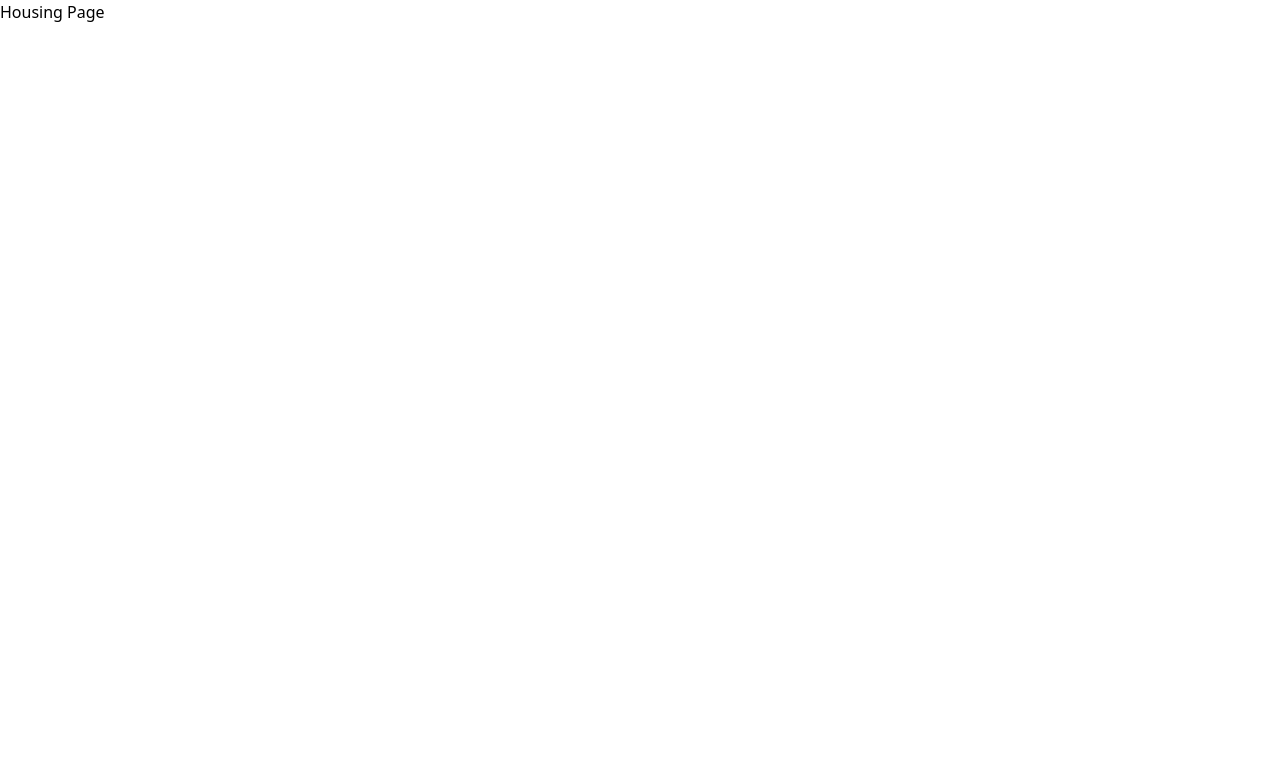
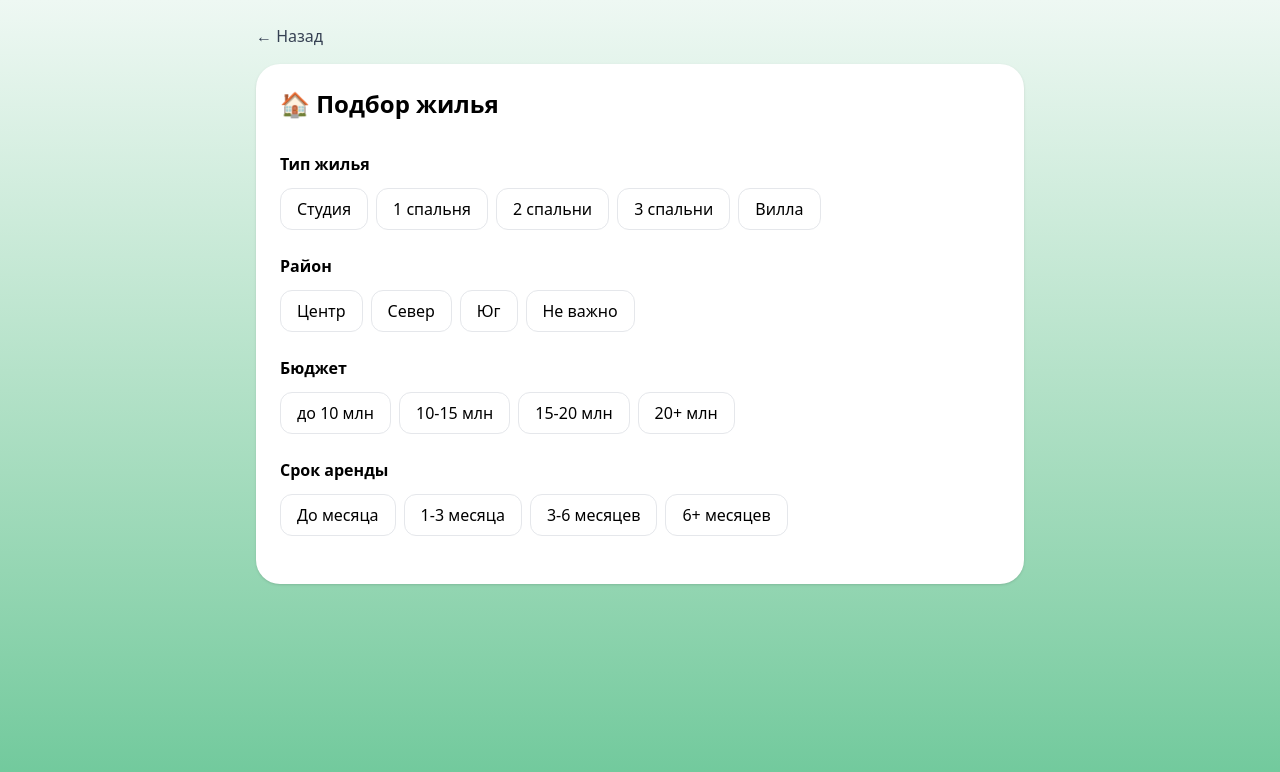
Before and after one commit to MaxbIch/superbot, a React (Vite) app: page /housing in a window 1280 px wide. Shown: the top 772 px of the page. Built offline with nearby package versions, Linux system fonts and the light colour scheme.

Commit message:
Google sheets rates

```diff
--- /dev/null
+++ b/src/components/LeadFormPage.tsx
@@ -0,0 +1,116 @@
+import { useMemo, useState } from "react";
+
+import Layout from "./Layout";
+import BackButton from "./BackButton";
+import OptionGroup from "./OptionGroup";
+
+import type {
+    LeadConfig,
+} from "../types/lead";
+
+interface Props {
+    config: LeadConfig;
+}
+
+export default function LeadFormPage({
+                                         config,
+                                     }: Props) {
+    const [answers, setAnswers] =
+        useState<
+            Record<string, string>
+        >({});
+
+    const completed =
+        config.questions.every(
+            (question) =>
+                answers[question.id]
+        );
+
+    const message = useMemo(() => {
+        let text = `${config.emoji} ${config.title}\n\n`;
+
+        config.questions.forEach(
+            (question) => {
+                text += `${question.title}: ${
+                    answers[
+                        question.id
+                        ] || "-"
+                }\n`;
+            }
+        );
+
+        return text;
+    }, [
+        answers,
+        config,
+    ]);
+
+    return (
+        <Layout>
+            <div className="max-w-3xl mx-auto">
+                <BackButton />
+
+                <div className="bg-white rounded-3xl p-6 shadow">
+                    <h1 className="text-2xl font-bold mb-8">
+                        {config.emoji}{" "}
+                        {config.title}
+                    </h1>
+
+                    {config.questions.map(
+                        (question) => (
+                            <OptionGroup
+                                key={question.id}
+                                title={
+                                    question.title
+                                }
+                                options={
+                                    question.options
+                                }
+                                value={
+                                    answers[
+                                        question.id
+                                        ]
+                                }
+                                onChange={(
+                                    value
+                                ) =>
+                                    setAnswers({
+                                        ...answers,
+                                        [question.id]:
+                                        value,
+                                    })
+                                }
+                            />
+                        )
+                    )}
+                </div>
+
+                {completed && (
+                    <div className="mt-6 bg-white rounded-3xl p-6 shadow">
+                        <h2 className="font-semibold mb-3">
+                            Ваша заявка
+                        </h2>
+
+                        <pre className="whitespace-pre-wrap text-sm">
+              {message}
+            </pre>
+
+                        <button
+                            className="
+                w-full
+                mt-4
+                bg-green-600
+                text-white
+                py-4
+                rounded-2xl
+                font-semibold
+              "
+                        >
+                            Отправить заявку
+                        </button>
+                    </div>
+                )}
+            </div>
+        </Layout>
+    );
+}
--- /dev/null
+++ b/src/data/bikeLead.ts
@@ -0,0 +1,40 @@
+import type {
+    LeadConfig,
+} from "../types/lead";
+
+export const bikeLead: LeadConfig =
+    {
+        title:
+            "Аренда байка",
+
+        emoji: "🏍️",
+
+        questions: [
+            {
+                id: "bike",
+                title:
+                    "Какой байк нужен?",
+
+                options: [
+                    "Vision",
+                    "Airblade",
+                    "NVX",
+                    "PCX",
+                    "Не важно",
+                ],
+            },
+
+            {
+                id: "term",
+                title:
+                    "Срок аренды",
+
+                options: [
+                    "1 день",
+                    "Неделя",
+                    "Месяц",
+                    "3+ месяца",
+                ],
+            },
+        ],
+    };
--- /dev/null
+++ b/src/data/carLead.ts
@@ -0,0 +1,37 @@
+import type {
+    LeadConfig,
+} from "../types/lead";
+
+export const carLead: LeadConfig =
+    {
+        title:
+            "Аренда автомобиля",
+
+        emoji: "🚗",
+
+        questions: [
+            {
+                id: "type",
+                title:
+                    "Тип автомобиля",
+
+                options: [
+                    "Седан",
+                    "Кроссовер",
+                    "Минивэн",
+                ],
+            },
+
+            {
+                id: "term",
+                title:
+                    "Срок аренды",
+
+                options: [
+                    "1 день",
+                    "Неделя",
+                    "Месяц",
+                ],
+            },
+        ],
+    };
--- /dev/null
+++ b/src/data/carQuestions.ts
@@ -0,0 +1,35 @@
+import type { FormQuestion } from "../types/form";
+
+export const carQuestions: FormQuestion[] = [
+    {
+        id: "carType",
+        title: "Тип автомобиля",
+        options: [
+            "Седан",
+            "Кроссовер",
+            "Минивэн",
+            "Не важно",
+        ],
+    },
+
+    {
+        id: "gearbox",
+        title: "Коробка передач",
+        options: [
+            "Автомат",
+            "Механика",
+            "Не важно",
+        ],
+    },
+
+    {
+        id: "period",
+        title: "Срок аренды",
+        options: [
+            "1 день",
+            "3 дня",
+            "Неделя",
+            "Месяц",
+        ],
+    },
+];
--- /dev/null
+++ b/src/data/housingLead.ts
@@ -0,0 +1,65 @@
+import type {
+    LeadConfig,
+} from "../types/lead";
+
+export const housingLead: LeadConfig =
+    {
+        title: "Подбор жилья",
+
+        emoji: "🏠",
+
+        questions: [
+            {
+                id: "type",
+                title:
+                    "Тип жилья",
+
+                options: [
+                    "Студия",
+                    "1 спальня",
+                    "2 спальни",
+                    "3 спальни",
+                    "Вилла",
+                ],
+            },
+
+            {
+                id: "district",
+                title:
+                    "Район",
+
+                options: [
+                    "Центр",
+                    "Север",
+                    "Юг",
+                    "Не важно",
+                ],
+            },
+
+            {
+                id: "budget",
+                title:
+                    "Бюджет",
+
+                options: [
+                    "до 10 млн",
+                    "10-15 млн",
+                    "15-20 млн",
+                    "20+ млн",
+                ],
+            },
+
+            {
+                id: "term",
+                title:
+                    "Срок аренды",
+
+                options: [
+                    "До месяца",
+                    "1-3 месяца",
+                    "3-6 месяцев",
+                    "6+ месяцев",
+                ],
+            },
+        ],
+    };
--- /dev/null
+++ b/src/data/housingQuestions.ts
@@ -0,0 +1,65 @@
+import type {
+    LeadConfig,
+} from "../types/lead";
+
+export const housingLead: LeadConfig =
+    {
+        title: "Подбор жилья",
+
+        emoji: "🏠",
+
+        questions: [
+            {
+                id: "type",
+                title:
+                    "Тип жилья",
+
+                options: [
+                    "Студия",
+                    "1 спальня",
+                    "2 спальни",
+                    "3 спальни",
+                    "Вилла",
+                ],
+            },
+
+            {
+                id: "district",
+                title:
+                    "Район",
+
+                options: [
+                    "Центр",
+                    "Север",
+                    "Юг",
+                    "Не важно",
+                ],
+            },
+
+            {
+                id: "budget",
+                title:
+                    "Бюджет",
+
+                options: [
+                    "до 10 млн",
+                    "10-15 млн",
+                    "15-20 млн",
+                    "20+ млн",
+                ],
+            },
+
+            {
+                id: "term",
+                title:
+                    "Срок аренды",
+
+                options: [
+                    "До месяца",
+                    "1-3 месяца",
+                    "3-6 месяцев",
+                    "6+ месяцев",
+                ],
+            },
+        ],
+    };
--- a/src/pages/HousingPage.tsx
+++ b/src/pages/HousingPage.tsx
@@ -1,3 +1,11 @@
+import LeadFormPage from "../components/LeadFormPage";
+
+import { housingLead } from "../data/housingLead";
+
 export default function HousingPage() {
-    return <h1>Housing Page</h1>;
+    return (
+        <LeadFormPage
+            config={housingLead}
+        />
+    );
 }
--- /dev/null
+++ b/src/types/lead.ts
@@ -0,0 +1,11 @@
+export interface LeadQuestion {
+    id: string;
+    title: string;
+    options: string[];
+}
+
+export interface LeadConfig {
+    title: string;
+    emoji: string;
+    questions: LeadQuestion[];
+}
```
